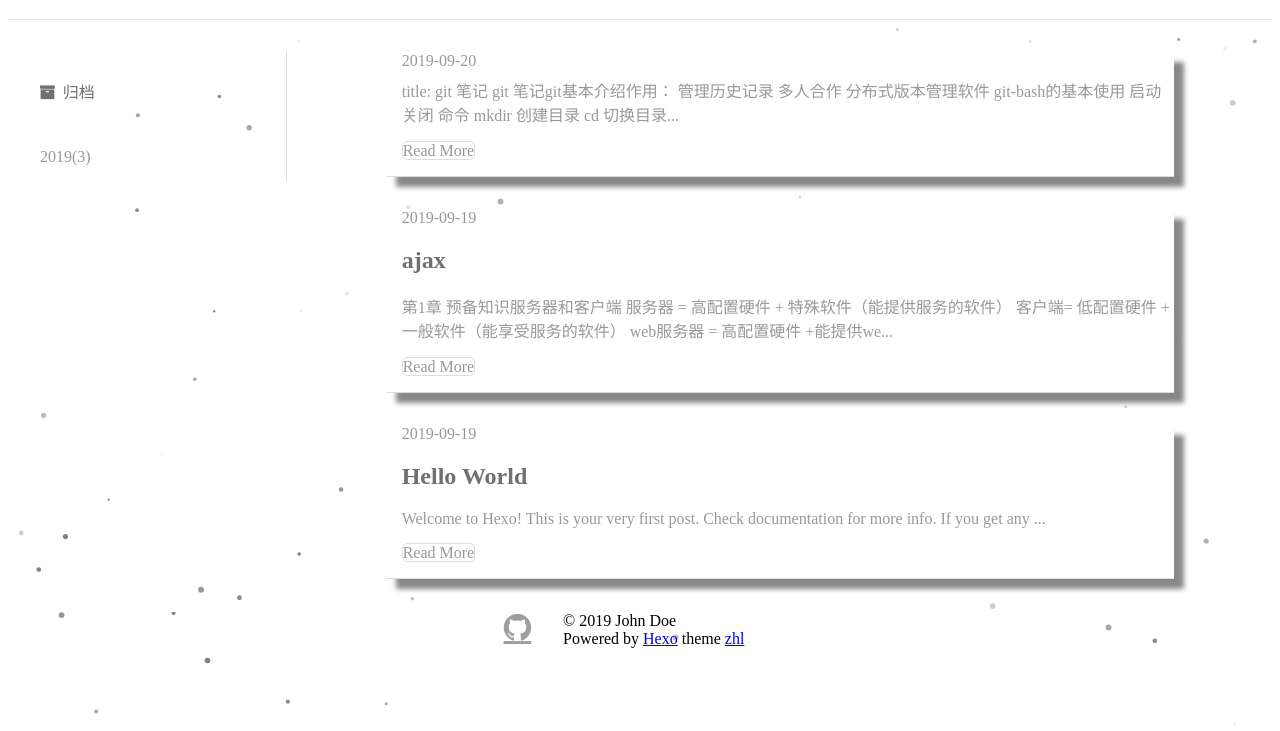
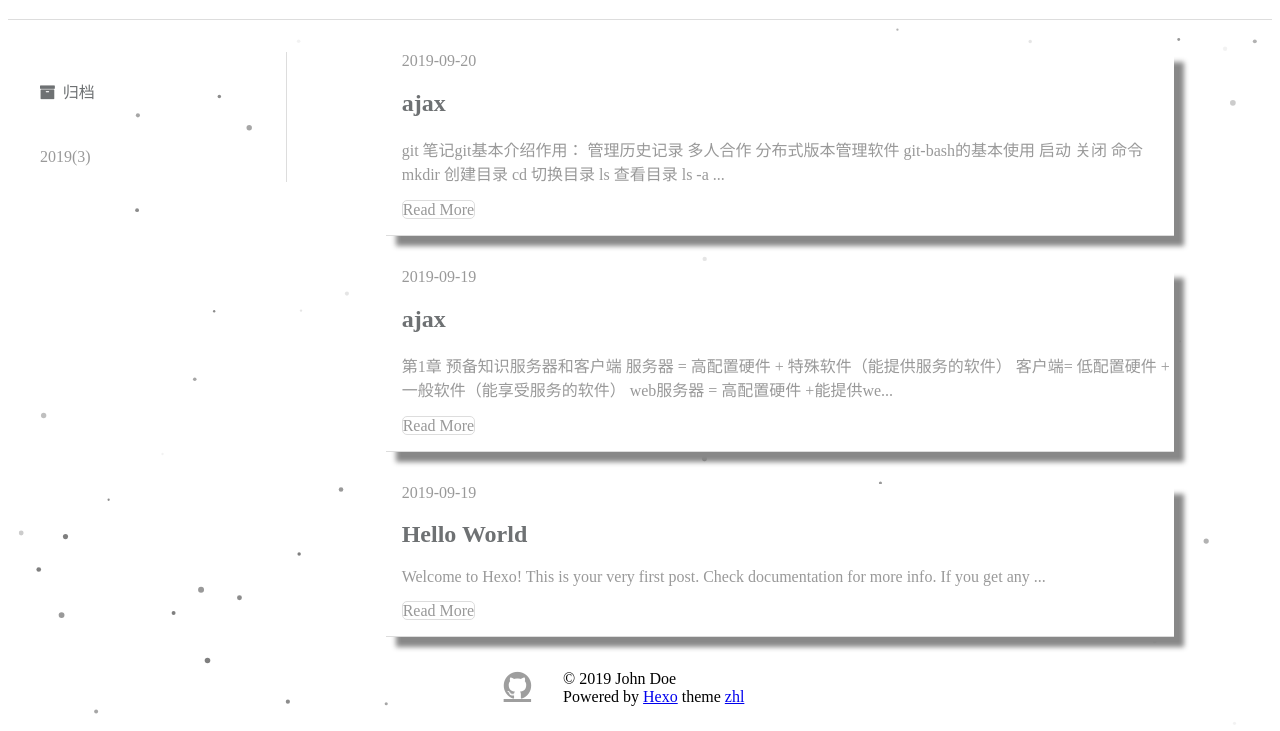
Before and after one commit to jiangyuhang19971225/jiangyuhang19971225.github.io, a plain HTML site: page index.html in a window 1280 px wide. Shown: the part 69-800 px from the top of the page. Drawn offline with nearby package versions, Linux system fonts and the light colour scheme.

Commit message:
Site updated: 2019-09-28 15:59:29

```diff
--- a/index.html
+++ b/index.html
@@ -82,11 +82,18 @@
 </div>
 <div class="article-inner">
 
+	<header class="article-header">
+		<h1 itemprop="name">
+		<a href="/2019/09/20/03-笔记git-note/">
+		ajax
+		</a>
+		</h1>
+	</header>
+
 	<div class="article-entry">
 
 
-			title:  git 笔记
-git 笔记git基本介绍作用：
+			git 笔记git基本介绍作用：
 
 管理历史记录
 多人合作
@@ -97,7 +104,9 @@ git-bash的基本使用
 关闭
 命令
 mkdir 创建目录
-cd 切换目录...
+cd 切换目录
+ls 查看目录
+ls -a ...
 
 			<p class="article-more-link">
 			<a href="/2019/09/20/03-笔记git-note/#more">Read More</a>
```
Also changed, not shown: 2019/09/20/03-笔记git-note/index.html (+3 -4 lines), archives/2019/09/index.html (+1 -1 lines), archives/2019/index.html (+1 -1 lines), archives/index.html (+1 -1 lines).
